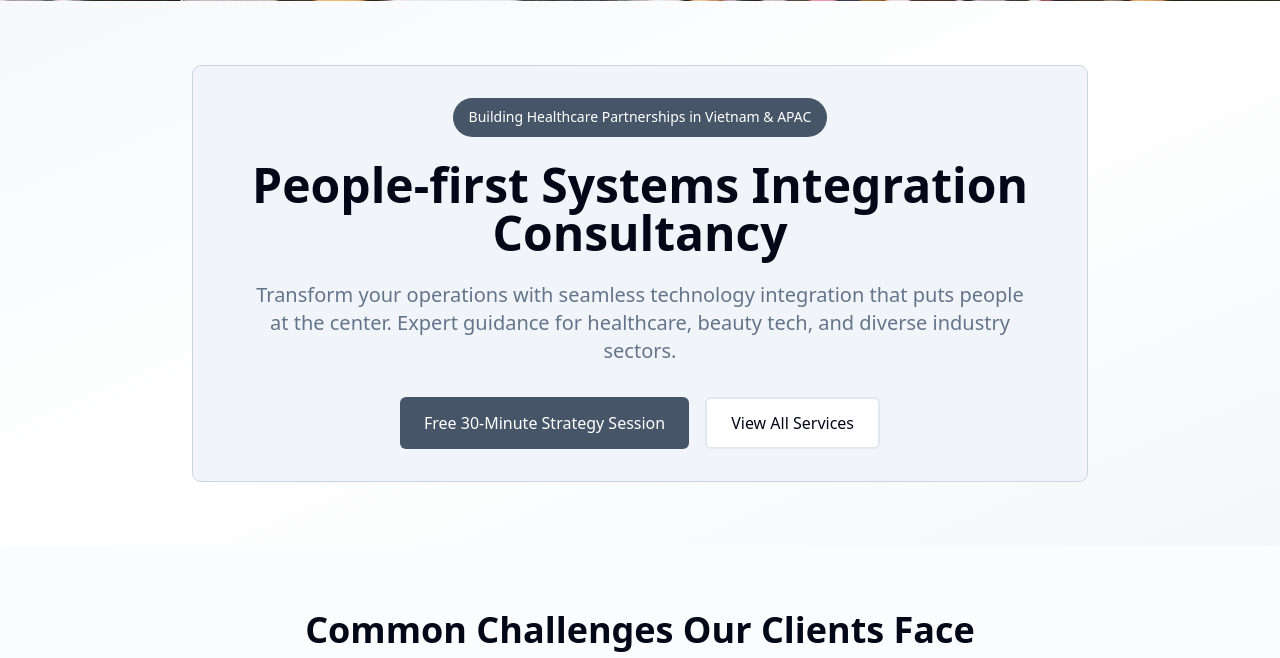
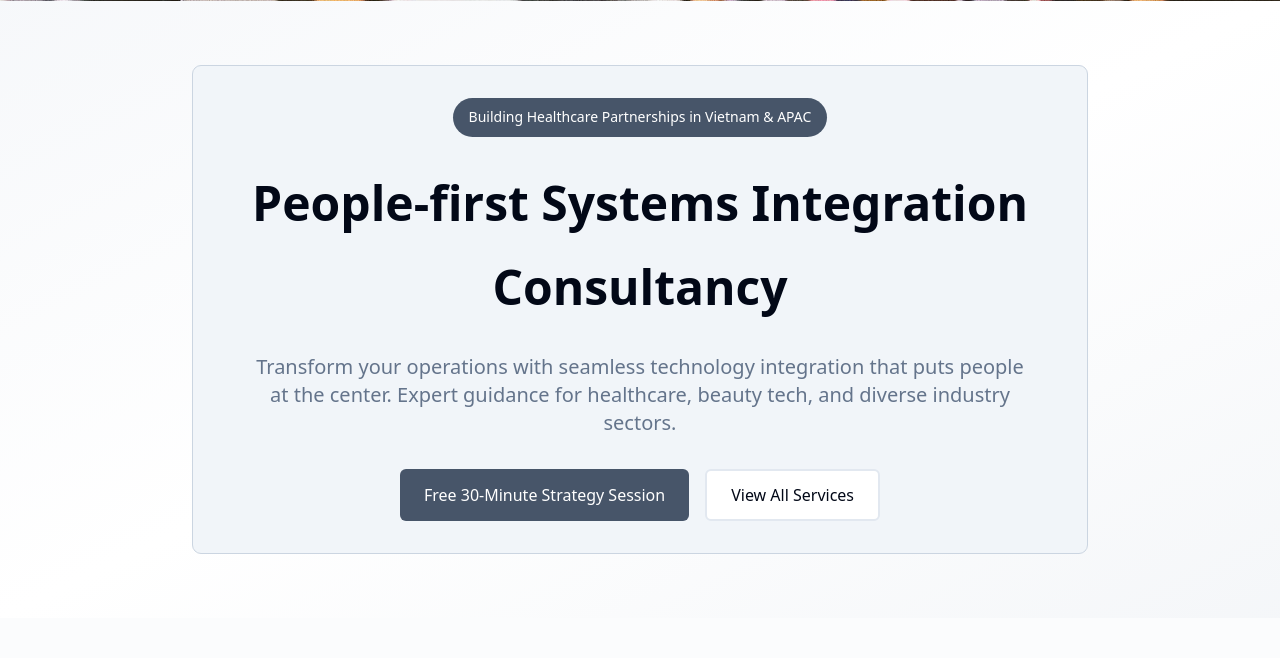
Before and after one commit to dangpleo-ctrl/HealthSyncXWebsiteStatic, a PHP site: page /en/ in a window 1280 px wide. Shown: the part 496-1154 px from the top of the page. Run offline with PHP 8.4, Linux system fonts and the light colour scheme; style sheets or scripts are compiled from the project's sources.

Commit message:
Improve website layout and text presentation for better readability
Update CSS to introduce custom line-height for hero headings and a specific grid layout for the founder section, applied to both English and Vietnamese pages.

Replit-Commit-Author: Agent
Replit-Commit-Session-Id: 647c59d6-9a03-4c72-a257-9992e92fe543
Replit-Commit-Checkpoint-Type: intermediate_checkpoint
Replit-Commit-Event-Id: 4d2d67f9-3bc0-43bc-a740-180310238abf

```diff
--- a/assets/css/styles.css
+++ b/assets/css/styles.css
@@ -143,3 +143,9 @@ html.dark {
 
 /* Transition utilities */
 .transition-shadow{transition-property:box-shadow;transition-timing-function:cubic-bezier(0.4,0,0.2,1);transition-duration:150ms}
+
+/* Custom line-height for hero headings */
+.leading-175{line-height:1.75!important}
+
+/* Custom grid layout for founder section - 2 columns with left column 15% wider */
+@media (min-width:768px){.md-grid-cols-founder{grid-template-columns:1.15fr 1fr!important}}
--- a/en/about.php
+++ b/en/about.php
@@ -136,7 +136,7 @@ include '../includes/header-en.php';
 
         <div class="max-w-6xl mx-auto">
             <div class="bg-slate-100 dark:bg-gray-900 border border-slate-300 dark:border-gray-700 rounded-lg p-8 md:p-12 hover:shadow-lg dark:hover:shadow-xl dark:hover:shadow-white/20 transition-shadow">
-                <div class="grid grid-cols-1 md:grid-cols-[1.15fr_1fr] gap-8 md:gap-12">
+                <div class="grid grid-cols-1 md-grid-cols-founder gap-8 md:gap-12">
                     <!-- LEFT COLUMN: Photo, Name, Credentials, Connect Button -->
                     <div class="flex flex-col items-center text-center space-y-6">
                         <!-- Circular Photo -->
--- a/en/index.php
+++ b/en/index.php
@@ -19,7 +19,7 @@ include '../includes/header-en.php';
                     <span class="inline-block px-4 py-2 bg-slate-600 dark:bg-slate-800 text-white dark:text-slate-100 rounded-full text-sm font-medium mb-6 max-w-2xl mx-auto leading-relaxed text-center">
                         Building Healthcare Partnerships in Vietnam & APAC
                     </span>
-                    <h1 class="text-4xl md:text-5xl font-bold text-foreground dark:text-white mb-6 leading-[1.75]">
+                    <h1 class="text-4xl md:text-5xl font-bold text-foreground dark:text-white mb-6 leading-175">
                         People-first Systems Integration Consultancy
                     </h1>
                     <p class="text-lg md:text-xl text-muted-foreground dark:text-gray-300 mb-8 leading-relaxed max-w-3xl mx-auto text-center">
--- a/vi/about.php
+++ b/vi/about.php
@@ -136,7 +136,7 @@ include '../includes/header-vi.php';
 
         <div class="max-w-6xl mx-auto">
             <div class="bg-slate-100 dark:bg-gray-900 border border-slate-300 dark:border-gray-700 rounded-lg p-8 md:p-12 hover:shadow-lg dark:hover:shadow-xl dark:hover:shadow-white/20 transition-shadow">
-                <div class="grid grid-cols-1 md:grid-cols-[1.15fr_1fr] gap-8 md:gap-12">
+                <div class="grid grid-cols-1 md-grid-cols-founder gap-8 md:gap-12">
                     <!-- LEFT COLUMN: Photo, Name, Credentials, Connect Button -->
                     <div class="flex flex-col items-center text-center space-y-6">
                         <!-- Circular Photo -->
--- a/vi/index.php
+++ b/vi/index.php
@@ -19,7 +19,7 @@ include '../includes/header-vi.php';
                     <span class="inline-block px-4 py-2 bg-slate-600 dark:bg-slate-800 text-white dark:text-slate-100 rounded-full text-sm font-medium mb-6 max-w-2xl mx-auto leading-relaxed text-center">
                         Kết nối hợp tác y tế tại Việt Nam và khu vực Châu Á – Thái Bình Dương
                     </span>
-                    <h1 class="text-4xl md:text-5xl font-bold text-foreground dark:text-white mb-6 leading-[1.75]">
+                    <h1 class="text-4xl md:text-5xl font-bold text-foreground dark:text-white mb-6 leading-175">
                         Tư vấn tích hợp hệ thống với trọng tâm là con người
                     </h1>
                     <p class="text-lg md:text-xl text-muted-foreground dark:text-gray-300 mb-8 leading-relaxed max-w-3xl mx-auto text-center">
```
